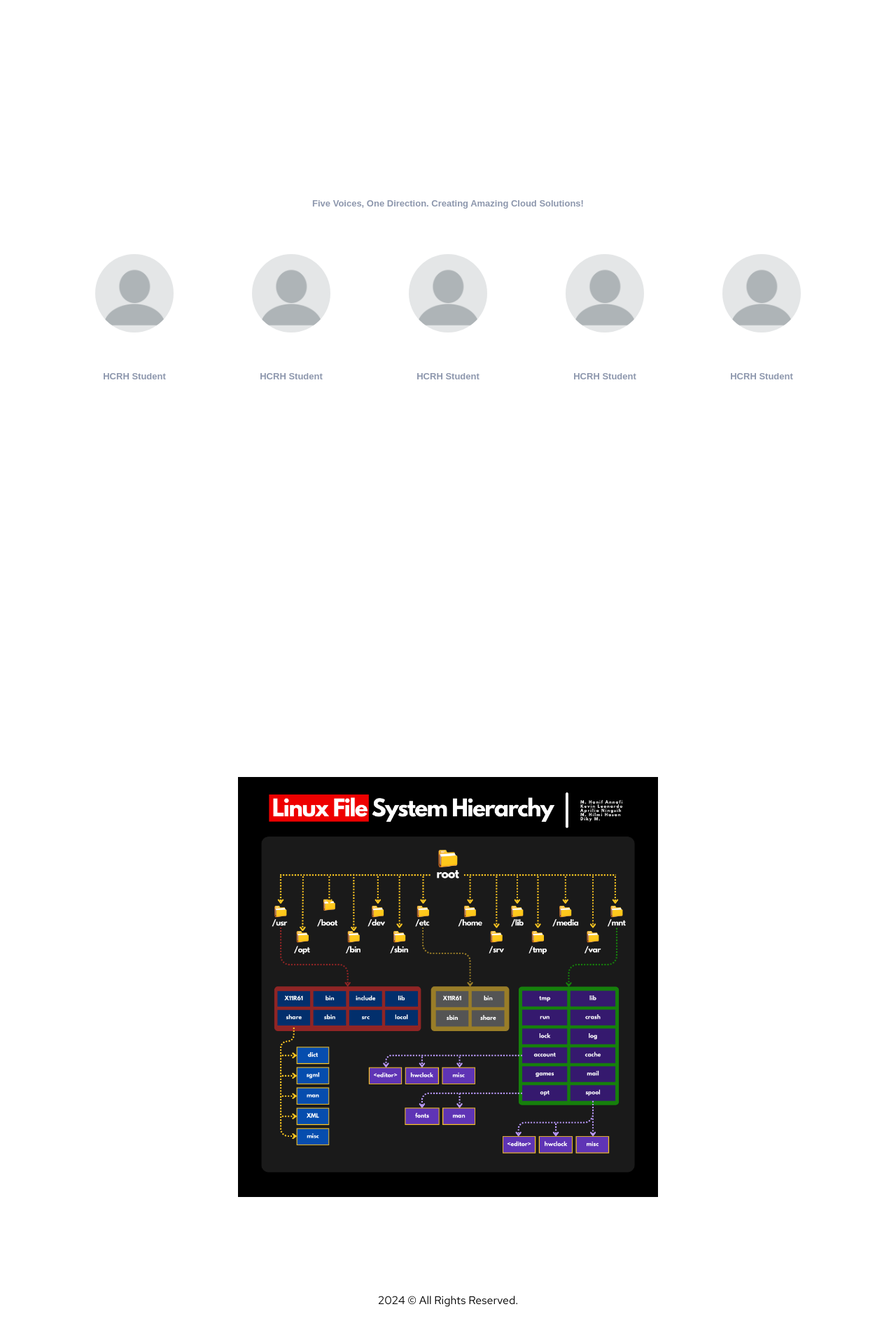
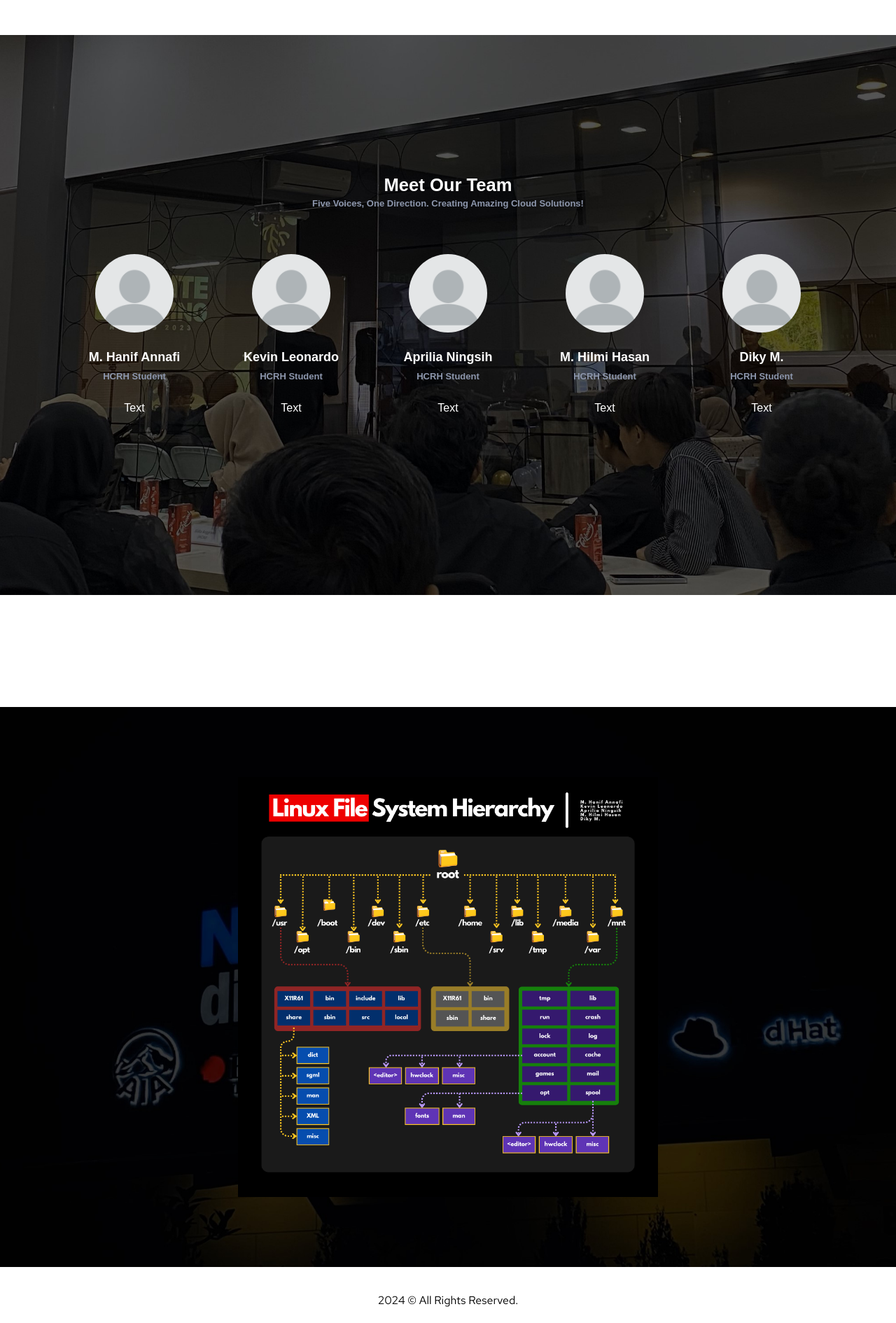
Before and after one commit to annafikk/IBM-Cloud-Mini-Project, a plain HTML site: page index.html in a window 1280 px wide. Shown: the part 910-2800 px from the top of the page at 70% size. Drawn offline with Linux system fonts and the light colour scheme.

Commit message:
Perbaikan URL

```diff
--- a/assets/css/styles.css
+++ b/assets/css/styles.css
@@ -33,7 +33,7 @@ h6 {
     flex-direction: column;
     align-items: center;
     justify-content: center;
-    background-image: url(./assets/img/background-1.jpg);
+    background-image: url(../img/background-1.jpg);
     background-size: cover;
     background-position: center;
     background-attachment: fixed;
@@ -84,19 +84,19 @@ a {
 
 .pertama {
     color: var(--warna-putih);
-    background-image: url(./assets/img/background-1.jpg);
+    background-image: url(../img/background-1.jpg);
     background-attachment: fixed;
     height: auto;
 }
 
 .kedua {
-    background-image: url(./assets/img/background-2.jpg);
+    background-image: url(../img/background-2.jpg);
     background-attachment: fixed;
     height: auto;
 }
 
 .ketiga {
-    background-image: url(./assets/img/background-3.jpg);
+    background-image: url(../img/background-3.jpg);
     background-attachment: fixed;
     height: auto;
 }
```
